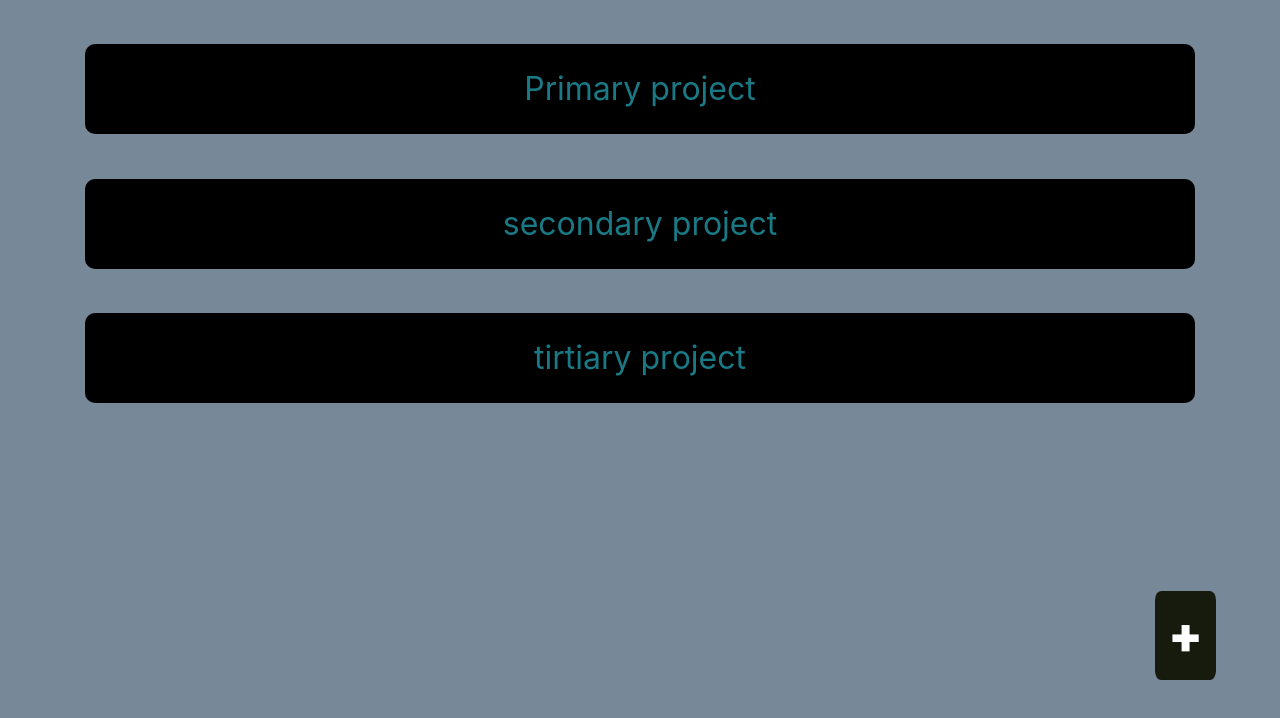
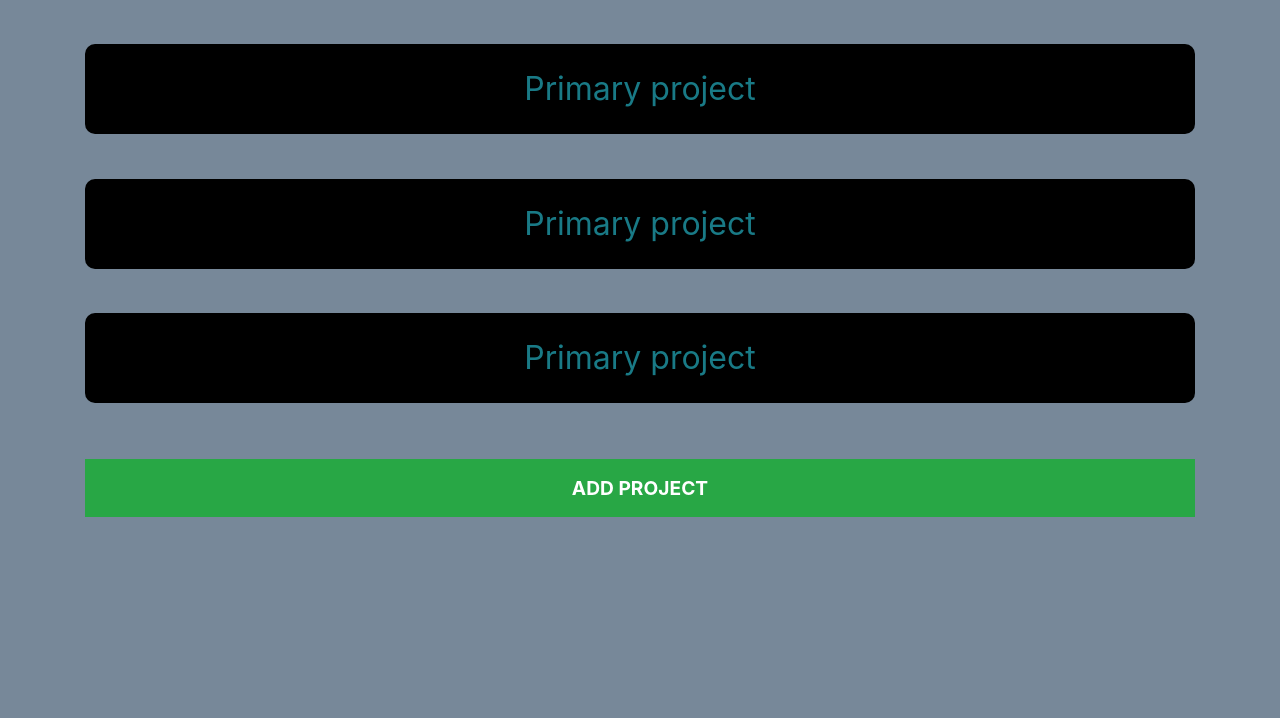
Before and after one commit to ABHISHEK-T-S/project-manager, a plain HTML site: page project.html in a window 1280 px wide. Shown: the part 56-774 px from the top of the page. Drawn offline with nearby package versions, Linux system fonts and the light colour scheme.

Commit message:
ui change

```diff
--- a/project.css
+++ b/project.css
@@ -36,3 +36,16 @@ body{
     border-radius: 10%;
     text-align: justify;
 }
+.floatbutton{
+    float: right;
+    float: inline-end;
+
+}
+#btn{
+    margin-top: 5%;
+    padding: 15px;
+    text-align: center;
+    font-size: larger;
+    font-weight: 700;
+
+}
--- a/project.html
+++ b/project.html
@@ -39,16 +39,23 @@
 
 
     <div class="container">
+        <a href="#">
             <div class="card ">
                 <div class="card-body">Primary project</div>
             </div>
+        </a>
+        <a href="#">
             <div class="card ">
-            <div class="card-body">secondary project</div>
+                <div class="card-body">Primary project</div>
             </div>
+        </a>
+        <a href="#">
             <div class="card ">
-            <div class="card-body">tirtiary project</div>
+                <div class="card-body">Primary project</div>
             </div>
+        </a>
+        <div class="btn-success" id="btn">ADD PROJECT</div>
+
     </div>
-    <button class="btn" id="hellobtn">+</button>
 
 </body>
```
Lines whose indentation alone changed are shown as unchanged.
